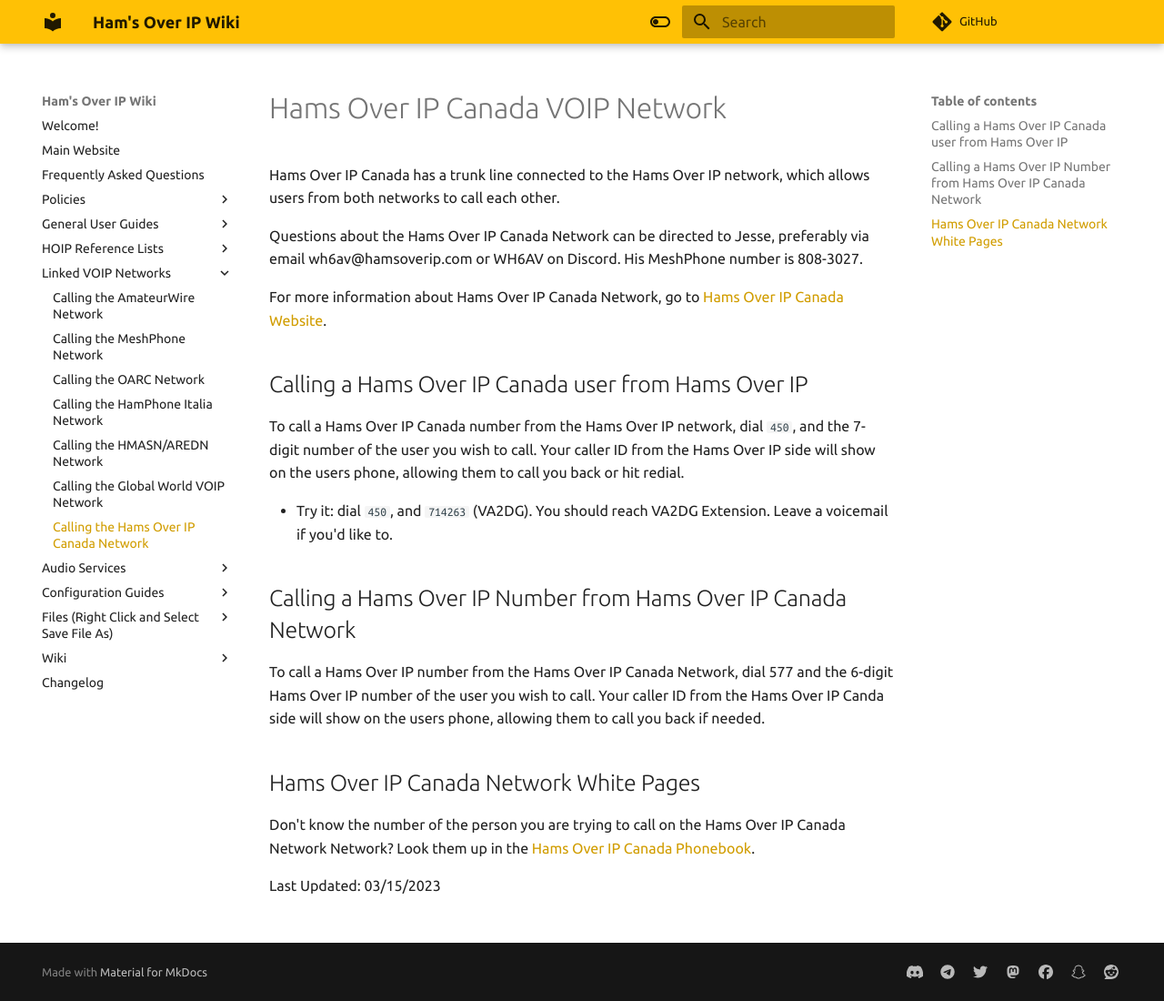
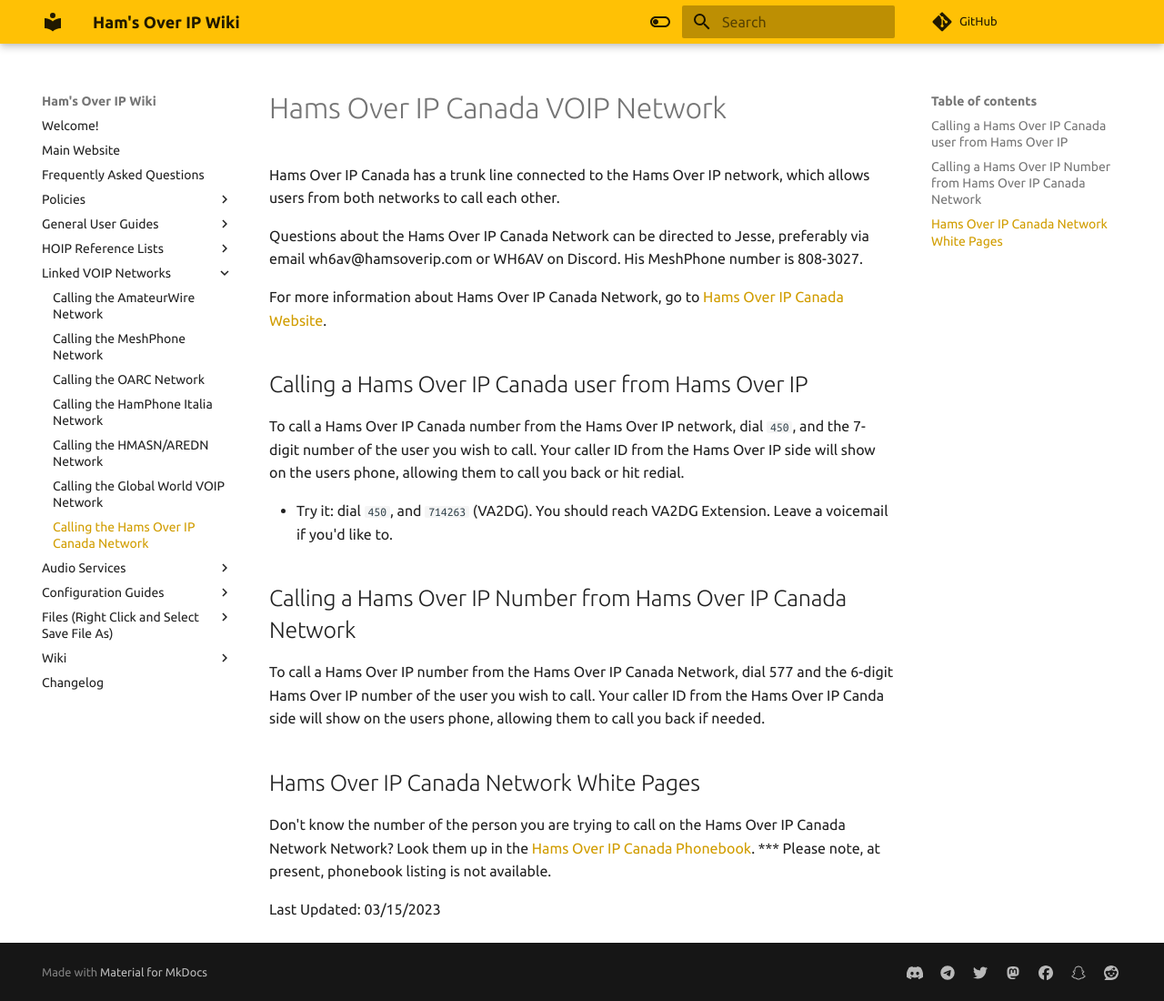
Before and after one commit to hamsoverip/wiki, an MkDocs documentation site: the page built from docs/General/other_systems/hamsoverip-ca.md, in a window 1280 px wide and 1100 px high. Shown: the whole window at 91% size. Built offline with MkDocs 1.6.1 and Material for MkDocs 9.7.7, drawn with Linux system fonts in a browser that asks for light colours; comment, search, counter and statistics services are not loaded.

Commit message:
Update hamsoverip-ca.md

```diff
--- a/docs/General/other_systems/hamsoverip-ca.md
+++ b/docs/General/other_systems/hamsoverip-ca.md
@@ -18,6 +18,6 @@
 
 ## Hams Over IP Canada Network White Pages
 
-Don't know the number of the person you are trying to call on the Hams Over IP Canada Network Network? Look them up in the [Hams Over IP Canada Phonebook](http://).
+Don't know the number of the person you are trying to call on the Hams Over IP Canada Network Network? Look them up in the [Hams Over IP Canada Phonebook](http://).  *** Please note, at present, phonebook listing is not available.
 
 Last Updated: 03/15/2023
```
